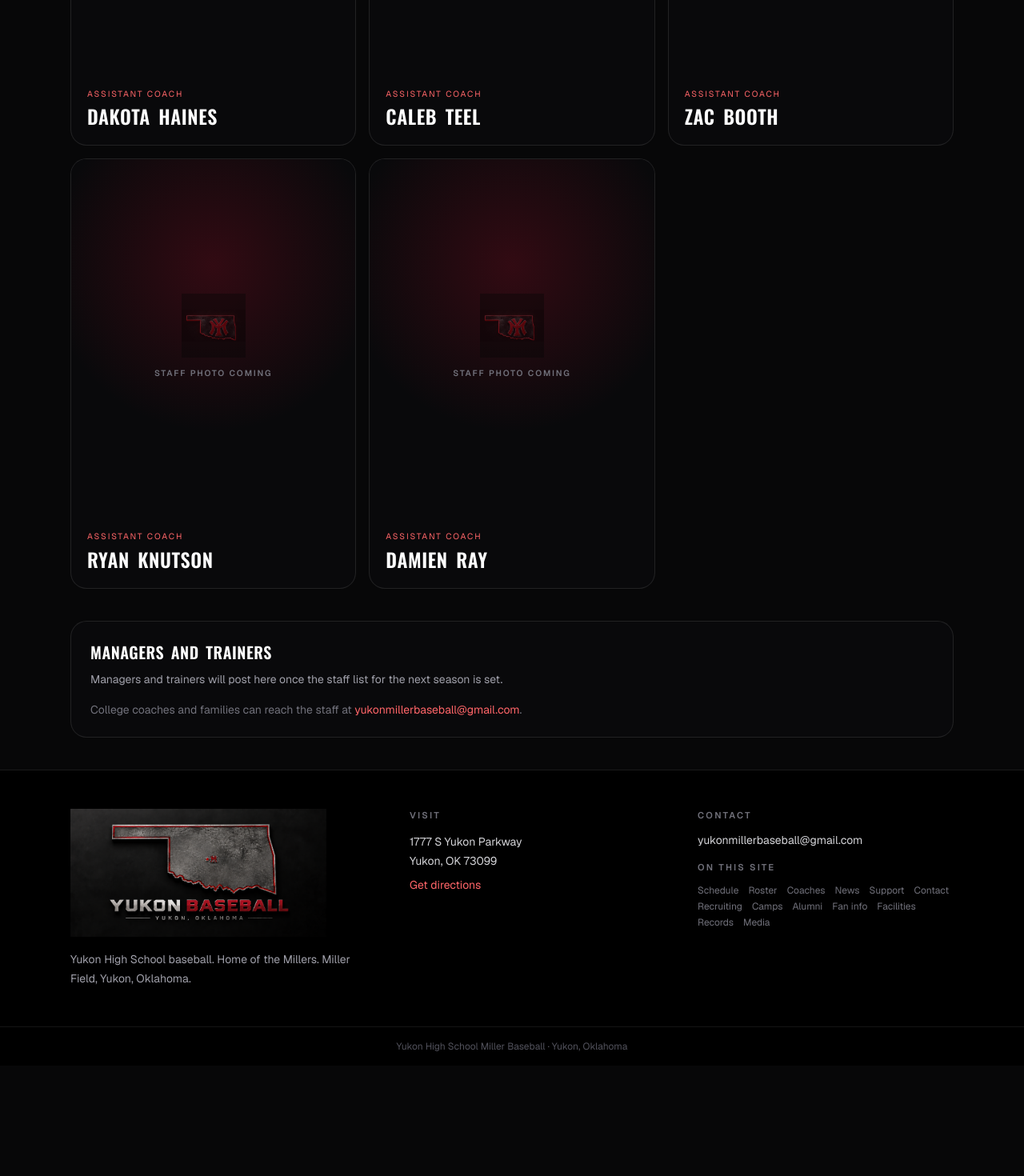
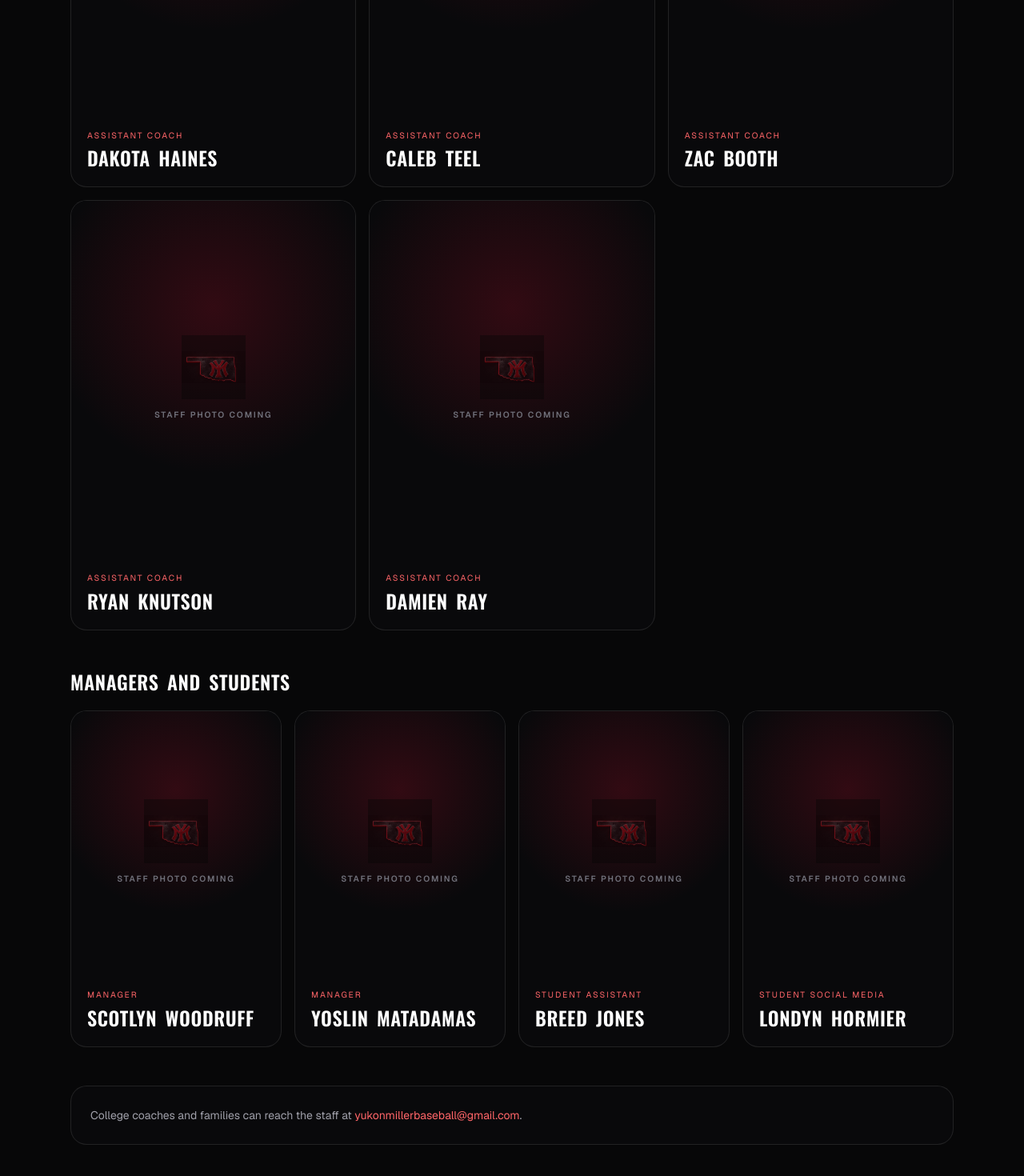
Before and after one commit to ryanphillips2505/Yukon_Miller_Baseball_Website, a Next.js app: page /coaches in a window 1280 px wide. Shown: the part 1306-2776 px from the top of the page at 80% size. Before the commit the page ends 2638 px from the top, so only its background shows below. Built offline with nearby package versions, Linux system fonts and the light colour scheme.

Commit message:
Post managers and student staff on the coaches page.
Scotlyn Woodruff and Yoslin Matadamas as managers, Breed Jones as student assistant, and Londyn Hormier on student social media.

Co-authored-by: ryanphillips2505 <ryanphillips2505@gmail.com>

```diff
--- a/src/app/coaches/page.tsx
+++ b/src/app/coaches/page.tsx
@@ -1,10 +1,39 @@
 import { PageHero } from "@/components/page-hero";
 import { PhotoSlot } from "@/components/photo-slot";
-import { coaches, managersNote } from "@/lib/coaches";
+import { coaches, supportStaff } from "@/lib/coaches";
 import { program } from "@/lib/site";
 import type { Metadata } from "next";
 
 export const metadata: Metadata = { title: "Coaches" };
+
+function StaffCard({
+  name,
+  role,
+  photo,
+}: {
+  name: string;
+  role: string;
+  photo?: string;
+}) {
+  return (
+    <article className="overflow-hidden rounded-2xl border border-white/10 bg-zinc-950">
+      <PhotoSlot
+        label="Staff photo coming"
+        src={photo}
+        alt={name}
+        className="aspect-[4/5]"
+      />
+      <div className="p-5">
+        <p className="text-[0.65rem] tracking-[0.18em] text-red-400 uppercase">
+          {role}
+        </p>
+        <h2 className="font-heading mt-1 text-2xl tracking-wide text-white uppercase">
+          {name}
+        </h2>
+      </div>
+    </article>
+  );
+}
 
 export default function CoachesPage() {
   return (
@@ -12,40 +41,48 @@ export default function CoachesPage() {
       <PageHero
         kicker="Staff"
         title="Coaches"
-        lede="The Yukon Miller staff as listed by the program. Headshots post when Ryan adds them — the names are already here."
+        lede="The Yukon Miller staff as listed by the program — coaches, managers, and students. Headshots post when Ryan adds them."
       />
-      <div className="mx-auto max-w-6xl px-4 py-10 sm:px-6">
-        <div className="grid gap-4 sm:grid-cols-2 lg:grid-cols-3">
+      <div className="mx-auto max-w-6xl space-y-12 px-4 py-10 sm:px-6">
+        <section>
+          <h2 className="font-heading text-2xl tracking-wide text-white uppercase">
+            Coaching staff
+          </h2>
+          <div className="mt-5 grid gap-4 sm:grid-cols-2 lg:grid-cols-3">
             {coaches.map((coach) => (
-            <article
+              <StaffCard
                 key={coach.id}
-              className="overflow-hidden rounded-2xl border border-white/10 bg-zinc-950"
-            >
-              <PhotoSlot
-                label="Staff photo coming"
-                src={coach.photo}
-                alt={coach.name}
-                className="aspect-[4/5]"
+                name={coach.name}
+                role={coach.role}
+                photo={coach.photo}
               />
-              <div className="p-5">
-                <p className="text-[0.65rem] tracking-[0.18em] text-red-400 uppercase">
-                  {coach.role}
-                </p>
-                <h2 className="font-heading mt-1 text-2xl tracking-wide text-white uppercase">
-                  {coach.name}
-                </h2>
-              </div>
-            </article>
             ))}
           </div>
-        <div className="mt-10 rounded-2xl border border-white/10 bg-zinc-950 p-6">
-          <h2 className="font-heading text-xl tracking-wide text-white uppercase">
-            Managers and trainers
+        </section>
+
+        <section>
+          <h2 className="font-heading text-2xl tracking-wide text-white uppercase">
+            Managers and students
           </h2>
-          <p className="mt-2 text-sm leading-6 text-zinc-400">{managersNote}</p>
-          <p className="mt-4 text-sm text-zinc-500">
+          <div className="mt-5 grid gap-4 sm:grid-cols-2 lg:grid-cols-4">
+            {supportStaff.map((person) => (
+              <StaffCard
+                key={person.id}
+                name={person.name}
+                role={person.role}
+                photo={person.photo}
+              />
+            ))}
+          </div>
+        </section>
+
+        <div className="rounded-2xl border border-white/10 bg-zinc-950 p-6">
+          <p className="text-sm leading-6 text-zinc-400">
             College coaches and families can reach the staff at{" "}
-            <a className="text-red-400 hover:text-red-300" href={`mailto:${program.email}`}>
+            <a
+              className="text-red-400 hover:text-red-300"
+              href={`mailto:${program.email}`}
+            >
               {program.email}
             </a>
             .
--- a/src/lib/coaches.ts
+++ b/src/lib/coaches.ts
@@ -16,5 +16,9 @@ export const coaches: Coach[] = [
   { id: "ray", name: "Damien Ray", role: "Assistant Coach" },
 ];
 
-export const managersNote =
-  "Managers and trainers will post here once the staff list for the next season is set.";
+export const supportStaff: Coach[] = [
+  { id: "woodruff", name: "Scotlyn Woodruff", role: "Manager" },
+  { id: "matadamas", name: "Yoslin Matadamas", role: "Manager" },
+  { id: "jones", name: "Breed Jones", role: "Student Assistant" },
+  { id: "hormier", name: "Londyn Hormier", role: "Student Social Media" },
+];
```
Lines whose indentation alone changed are shown as unchanged.
